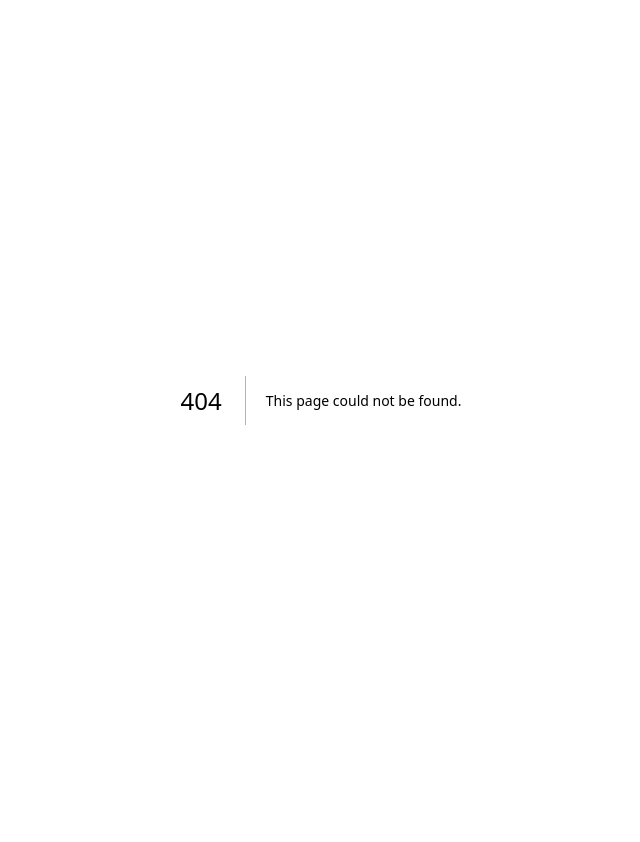
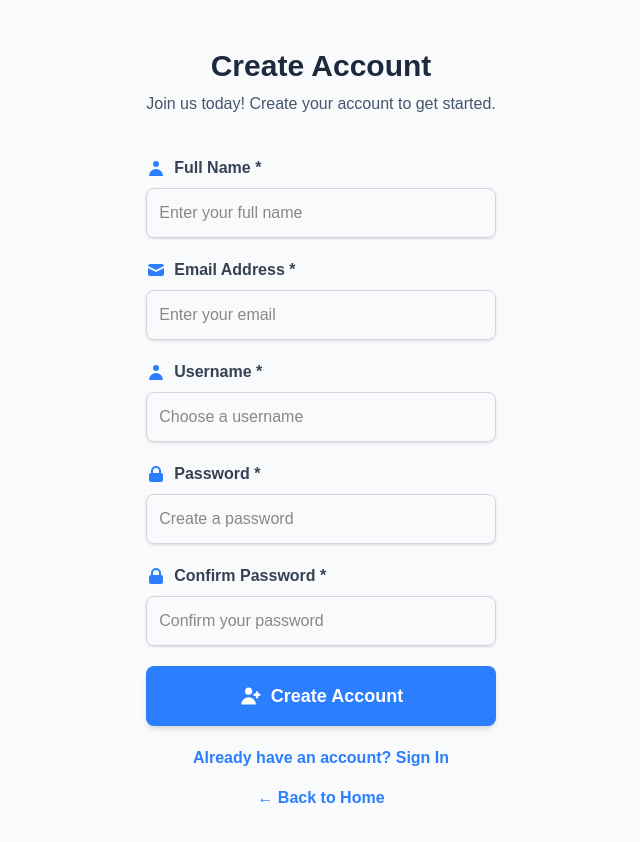
Before and after one commit to Christopher-Hanovich/cool-to-do, a Next.js app: page /signup in a window 1280 px wide. Before the commit this address had no page. Shown: the top 842 px of the page, without its empty margins (319-959 px from the left). Before the commit the page ends 800 px from the top, so only its background shows below. Built offline with nearby package versions, Linux system fonts and the light colour scheme; no server answers.

Commit message:
tested the new signup and login and they work

```diff
--- /dev/null
+++ b/app/signup/page.tsx
@@ -0,0 +1,9 @@
+import SignUp from "./signup";
+
+export default function SignUpPage() {
+    return (
+        <main className="min-h-screen flex flex-col items-center justify-center bg-slate-50 px-4">
+            <SignUp />
+        </main>
+    );
+}
--- a/app/signup.tsx
+++ b/app/signup/signup.tsx
@@ -6,7 +6,7 @@ import { doc, setDoc, query, collection, where, getDocs } from 'firebase/firesto
 import { Formik } from 'formik';
 import React from 'react';
 import * as Yup from 'yup';
-import { auth, db } from './utils/firebase';
+import { auth, db } from '../utils/firebase';
 
 // Sign Up Validation Schema
 const signUpValidationSchema = Yup.object().shape({
@@ -88,7 +88,7 @@ const SignUp = () => {
       });
 
       // Redirect after successful user creation
-      router.push('/dashboard');
+      router.push('/');
     }
     catch (error: unknown) {
         if (error instanceof Error) {
```
Also changed, not shown: package.json (+4 -4 lines), 1 other file (tests, documents, lock files or other folders).
